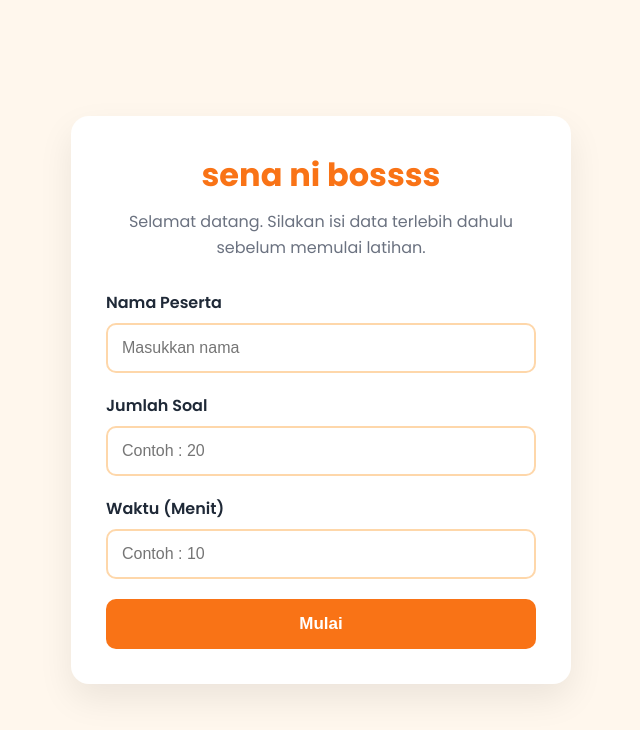
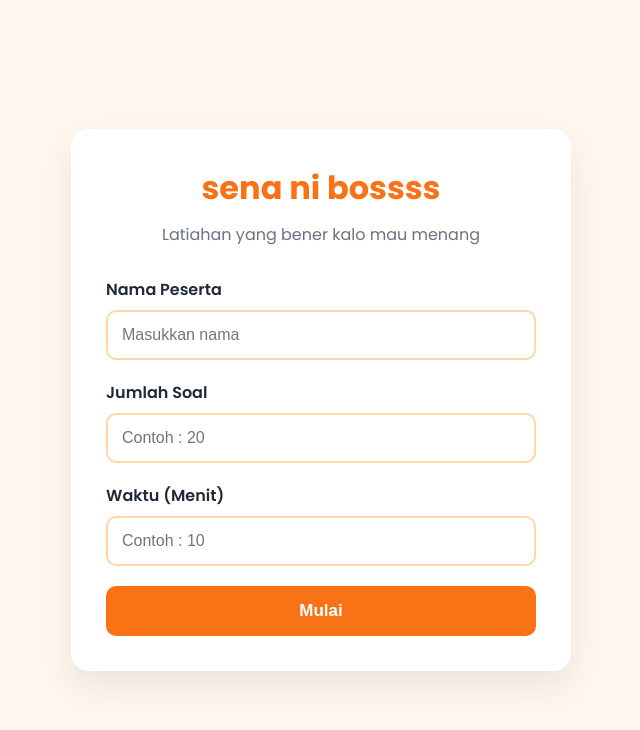
Before and after one commit to fahriajah0986-hub/latihan-sandi, a plain HTML site: page index.html in a window 1280 px wide. Shown: the whole page, without its empty margins (319-959 px from the left). Drawn offline with Linux system fonts and the light colour scheme.

Commit message:
perubahan tampilan

```diff
--- a/index.html
+++ b/index.html
@@ -22,8 +22,8 @@
             <h1>sena ni bossss</h1>
 
             <p>
-                Selamat datang.
-                Silakan isi data terlebih dahulu sebelum memulai latihan.
+                Latiahan yang bener
+                kalo mau menang
             </p>
 
             <form>
```
